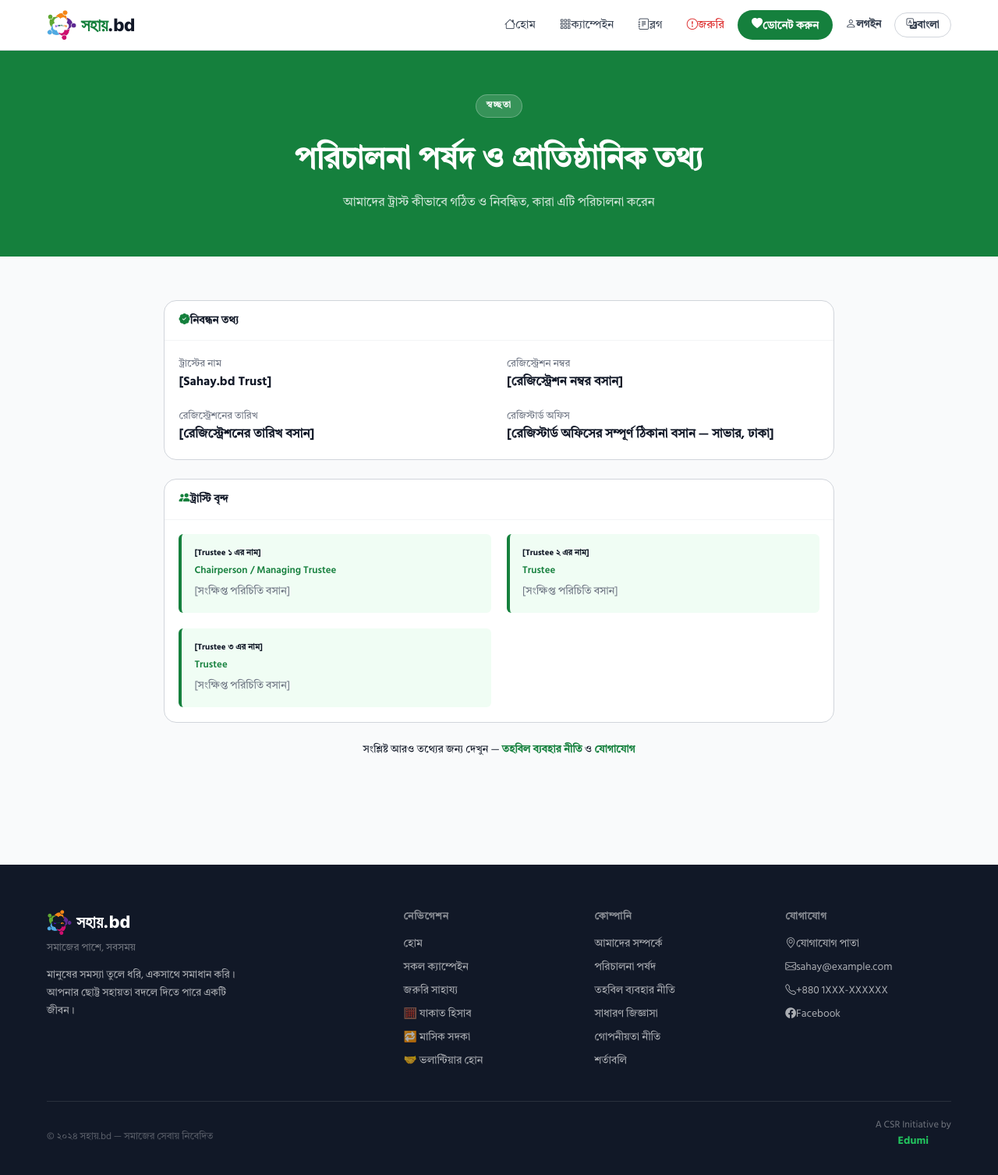
After one commit to Mdmunnaa/SADKA, a Django app: page /trustees/ in a window 1280 px wide. The commit adds this page. Shown: the whole page at 78% size. Run offline with Django 5.2, Linux system fonts and the light colour scheme; data comes from the database, SQL or seed files in the repository; some libraries are stand-ins or nearby versions.

Commit message:
Add files via upload

```diff
--- a/templates/base.html
+++ b/templates/base.html
@@ -244,12 +244,15 @@
       <div>
         <div class="footer-heading">{% trans "কোম্পানি" %}</div>
         <a href="{% url 'about' %}">{% trans "আমাদের সম্পর্কে" %}</a>
+        <a href="{% url 'trustees' %}">{% trans "পরিচালনা পর্ষদ" %}</a>
+        <a href="{% url 'transparency' %}">{% trans "তহবিল ব্যবহার নীতি" %}</a>
         <a href="{% url 'faq' %}">{% trans "সাধারণ জিজ্ঞাসা" %}</a>
         <a href="{% url 'privacy' %}">{% trans "গোপনীয়তা নীতি" %}</a>
         <a href="{% url 'terms' %}">{% trans "শর্তাবলি" %}</a>
       </div>
       <div>
         <div class="footer-heading">{% trans "যোগাযোগ" %}</div>
+        <a href="{% url 'contact' %}"><i class="bi bi-geo-alt me-1"></i>{% trans "যোগাযোগ পাতা" %}</a>
         <a href="mailto:sahay@example.com"><i class="bi bi-envelope me-1"></i>sahay@example.com</a>
         <a href="#"><i class="bi bi-telephone me-1"></i>+880 1XXX-XXXXXX</a>
         <a href="#"><i class="bi bi-facebook me-1"></i>Facebook</a>
--- /dev/null
+++ b/templates/trustees.html
@@ -0,0 +1,64 @@
+{% extends 'base.html' %}
+{% load static i18n %}
+{% block title %}পরিচালনা পর্ষদ — সহায়.bd{% endblock %}
+
+{% block content %}
+<section style="background: var(--green-700); padding: 3.5rem 0; text-align:center;">
+  <div class="container">
+    <span class="sec-eyebrow" style="background:rgba(255,255,255,.15); color:#fff; border:1px solid rgba(255,255,255,.25);">স্বচ্ছতা</span>
+    <h1 style="color:#fff; font-size:clamp(1.8rem,4vw,2.5rem); font-weight:800; margin:.75rem 0 .5rem;">পরিচালনা পর্ষদ ও প্রাতিষ্ঠানিক তথ্য</h1>
+    <p style="color:rgba(255,255,255,.8); font-size:1rem;">আমাদের ট্রাস্ট কীভাবে গঠিত ও নিবন্ধিত, কারা এটি পরিচালনা করেন</p>
+  </div>
+</section>
+
+<section class="sec" style="background:var(--gray-50);">
+  <div class="container" style="max-width:900px;">
+
+    <!-- Registration info -->
+    <div class="sidebar-box" style="margin-bottom:1.5rem;">
+      <div class="sidebar-box-head"><i class="bi bi-patch-check-fill me-2" style="color:var(--green-700);"></i>নিবন্ধন তথ্য</div>
+      <div class="sidebar-box-body">
+        <div class="card-grid card-grid-2">
+          <div>
+            <div style="color:var(--gray-500); font-size:.8rem;">ট্রাস্টের নাম</div>
+            <div style="color:var(--gray-900); font-weight:700;">{{ trust_info.trust_name }}</div>
+          </div>
+          <div>
+            <div style="color:var(--gray-500); font-size:.8rem;">রেজিস্ট্রেশন নম্বর</div>
+            <div style="color:var(--gray-900); font-weight:700;">{{ trust_info.registration_no }}</div>
+          </div>
+          <div>
+            <div style="color:var(--gray-500); font-size:.8rem;">রেজিস্ট্রেশনের তারিখ</div>
+            <div style="color:var(--gray-900); font-weight:700;">{{ trust_info.registration_date }}</div>
+          </div>
+          <div>
+            <div style="color:var(--gray-500); font-size:.8rem;">রেজিস্টার্ড অফিস</div>
+            <div style="color:var(--gray-900); font-weight:700;">{{ trust_info.registered_office }}</div>
+          </div>
+        </div>
+      </div>
+    </div>
+
+    <!-- Trustees -->
+    <div class="sidebar-box" style="margin-bottom:1.5rem;">
+      <div class="sidebar-box-head"><i class="bi bi-people-fill me-2" style="color:var(--green-700);"></i>ট্রাস্টি বৃন্দ</div>
+      <div class="sidebar-box-body">
+        <div class="card-grid card-grid-2">
+          {% for t in trustee_list %}
+          <div style="background:var(--green-50); border-left:4px solid var(--green-700); padding:1rem; border-radius:var(--radius-sm);">
+            <h6 style="color:var(--gray-900); font-weight:700; margin-bottom:.15rem;">{{ t.name }}</h6>
+            <div style="color:var(--green-700); font-size:.8rem; font-weight:600; margin-bottom:.35rem;">{{ t.role }}</div>
+            <div style="color:var(--gray-500); font-size:.85rem;">{{ t.bio }}</div>
+          </div>
+          {% endfor %}
+        </div>
+      </div>
+    </div>
+
+    <p style="color:var(--gray-400); font-size:.85rem; text-align:center;">
+      সংশ্লিষ্ট আরও তথ্যের জন্য দেখুন — <a href="{% url 'transparency' %}" style="color:var(--green-700); font-weight:600;">তহবিল ব্যবহার নীতি</a> ও <a href="{% url 'contact' %}" style="color:var(--green-700); font-weight:600;">যোগাযোগ</a>
+    </p>
+
+  </div>
+</section>
+{% endblock %}
```
Also changed, not shown: templates/contact.html (added, +57 -0 lines), templates/dashboard/audit_report_form.html (+8 -3 lines), templates/transparency.html (added, +38 -0 lines).
